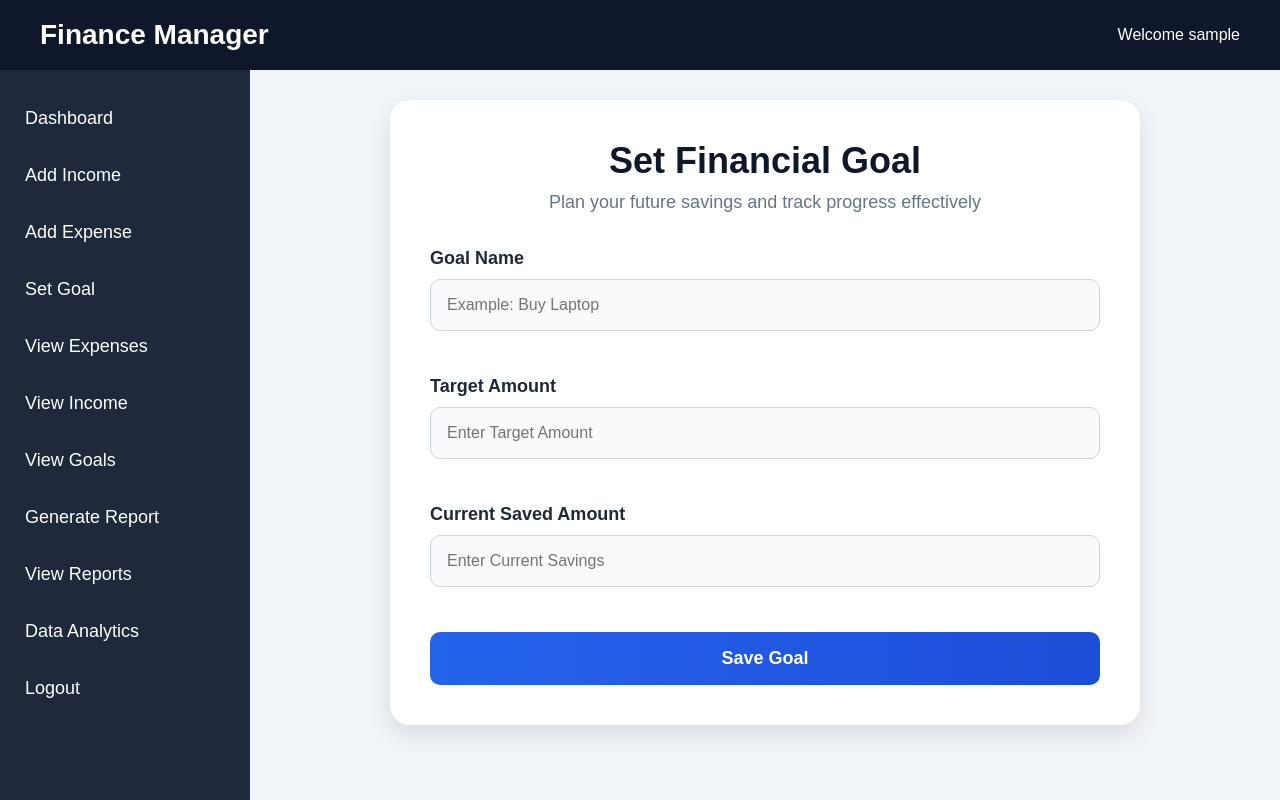
After one commit to Sandip-9172/Smart_Financial_Assistant, a Django app: page /set-goal/ in a window 1280 px wide. The commit adds this page. Run offline with Django 5.2, Linux system fonts and the light colour scheme; the visitor is signed in with stand-in values (Sample User, id 1).

Commit message:
set_goal page created

```diff
--- a/config/config/urls.py
+++ b/config/config/urls.py
@@ -26,7 +26,8 @@ from finance.views import (
     add_income,
     view_income,
     add_expense,
-    view_expenses
+    view_expenses,
+    set_goal
 )
 
 urlpatterns = [
@@ -51,4 +52,6 @@ urlpatterns = [
 
     path('view-expenses/',view_expenses),
 
+    path('set-goal/',set_goal),
+
 ]
--- /dev/null
+++ b/config/finance/templates/set_goal.html
@@ -0,0 +1,121 @@
+{% extends 'base.html' %}
+
+{% block title %}
+
+Set Goal
+
+{% endblock %}
+
+
+{% block content %}
+
+<div class="goal-container">
+
+    <!-- HEADER -->
+
+    <div class="goal-header">
+        <h1>
+
+            Set Financial Goal
+
+        </h1>
+
+        <p>
+
+            Plan your future savings and track progress effectively
+
+        </p>
+
+    </div>
+
+
+    <!-- SUCCESS MESSAGE -->
+
+    {% if success %}
+
+        <div class="success">
+
+            Goal Added Successfully
+
+        </div>
+
+    {% endif %}
+
+
+    <!-- FORM -->
+
+    <form method="POST">
+
+        {% csrf_token %}
+
+        <!-- GOAL NAME -->
+
+        <div class="form-group">
+
+            <label>
+
+                Goal Name
+
+            </label>
+
+            <input type="text"
+                   name="name"
+                   placeholder="Example: Buy Laptop"
+                   class="input-box"
+                   required>
+
+        </div>
+
+
+        <!-- TARGET AMOUNT -->
+
+        <div class="form-group">
+
+            <label>
+
+                Target Amount
+
+            </label>
+
+            <input type="number"
+                   name="target_amount"
+                   placeholder="Enter Target Amount"
+                   class="input-box"
+                   required>
+
+        </div>
+
+
+        <!-- SAVED AMOUNT -->
+
+        <div class="form-group">
+
+            <label>
+
+                Current Saved Amount
+
+            </label>
+
+            <input type="number"
+                   name="saved_amount"
+                   placeholder="Enter Current Savings"
+                   class="input-box"
+                   required>
+
+        </div>
+
+
+        <!-- BUTTON -->
+
+        <button type="submit"
+                class="btn">
+
+            Save Goal
+
+        </button>
+
+    </form>
+
+</div>
+
+{% endblock %}
--- a/config/finance/views.py
+++ b/config/finance/views.py
@@ -355,3 +355,55 @@ def view_expenses(request):
         }
 
     )
+
+#----------------SET GOAL Page---------------
+from .models import Goal
+
+
+@login_required
+def set_goal(request):
+
+    if request.method == 'POST':
+
+        name = request.POST['name']
+
+        target_amount = request.POST['target_amount']
+
+        saved_amount = request.POST['saved_amount']
+
+
+        Goal.objects.create(
+
+            user=request.user,
+
+            name=name,
+
+            target_amount=target_amount,
+
+            saved_amount=saved_amount
+
+        )
+
+
+        return render(
+
+            request,
+
+            'set_goal.html',
+
+            {
+
+                'success': True
+
+            }
+
+        )
+
+
+    return render(
+
+        request,
+
+        'set_goal.html'
+
+    )
--- a/config/static/css/style.css
+++ b/config/static/css/style.css
@@ -281,3 +281,137 @@ select{
 
     background:white;
 }
+
+/* -----------------SET GOAL--------------------- */
+    .goal-container{
+
+        max-width:750px;
+
+        margin:auto;
+
+        background:white;
+
+        padding:40px;
+
+        border-radius:20px;
+
+        box-shadow:0 10px 25px rgba(0,0,0,0.1);
+    }
+
+    .goal-header{
+
+        text-align:center;
+
+        margin-bottom:35px;
+    }
+
+    .goal-header h1{
+
+        font-size:36px;
+
+        color:#0f172a;
+
+        margin-bottom:10px;
+    }
+
+    .goal-header p{
+
+        color:#64748b;
+
+        font-size:18px;
+    }
+
+    .form-group{
+
+        margin-bottom:25px;
+    }
+
+    .form-group label{
+
+        display:block;
+
+        margin-bottom:10px;
+
+        font-size:18px;
+
+        font-weight:bold;
+
+        color:#1e293b;
+    }
+
+    .input-box{
+
+        width:100%;
+
+        padding:16px;
+
+        border:1px solid #cbd5e1;
+
+        border-radius:10px;
+
+        font-size:16px;
+
+        background:#f8fafc;
+
+        transition:0.3s;
+    }
+
+    .input-box:focus{
+
+        outline:none;
+
+        border-color:#2563eb;
+
+        box-shadow:0 0 8px rgba(37,99,235,0.3);
+    }
+
+    .btn{
+
+        width:100%;
+
+        padding:16px;
+
+        border:none;
+
+        background:linear-gradient(
+            to right,
+            #2563eb,
+            #1d4ed8
+        );
+
+        color:white;
+
+        font-size:18px;
+
+        font-weight:bold;
+
+        border-radius:10px;
+
+        cursor:pointer;
+
+        transition:0.3s;
+    }
+
+    .btn:hover{
+
+        transform:translateY(-2px);
+
+        box-shadow:0 10px 20px rgba(37,99,235,0.3);
+    }
+
+    .success{
+
+        background:#dcfce7;
+
+        color:#166534;
+
+        padding:15px;
+
+        border-radius:10px;
+
+        margin-bottom:20px;
+
+        text-align:center;
+
+        font-weight:bold;
+    }
```
